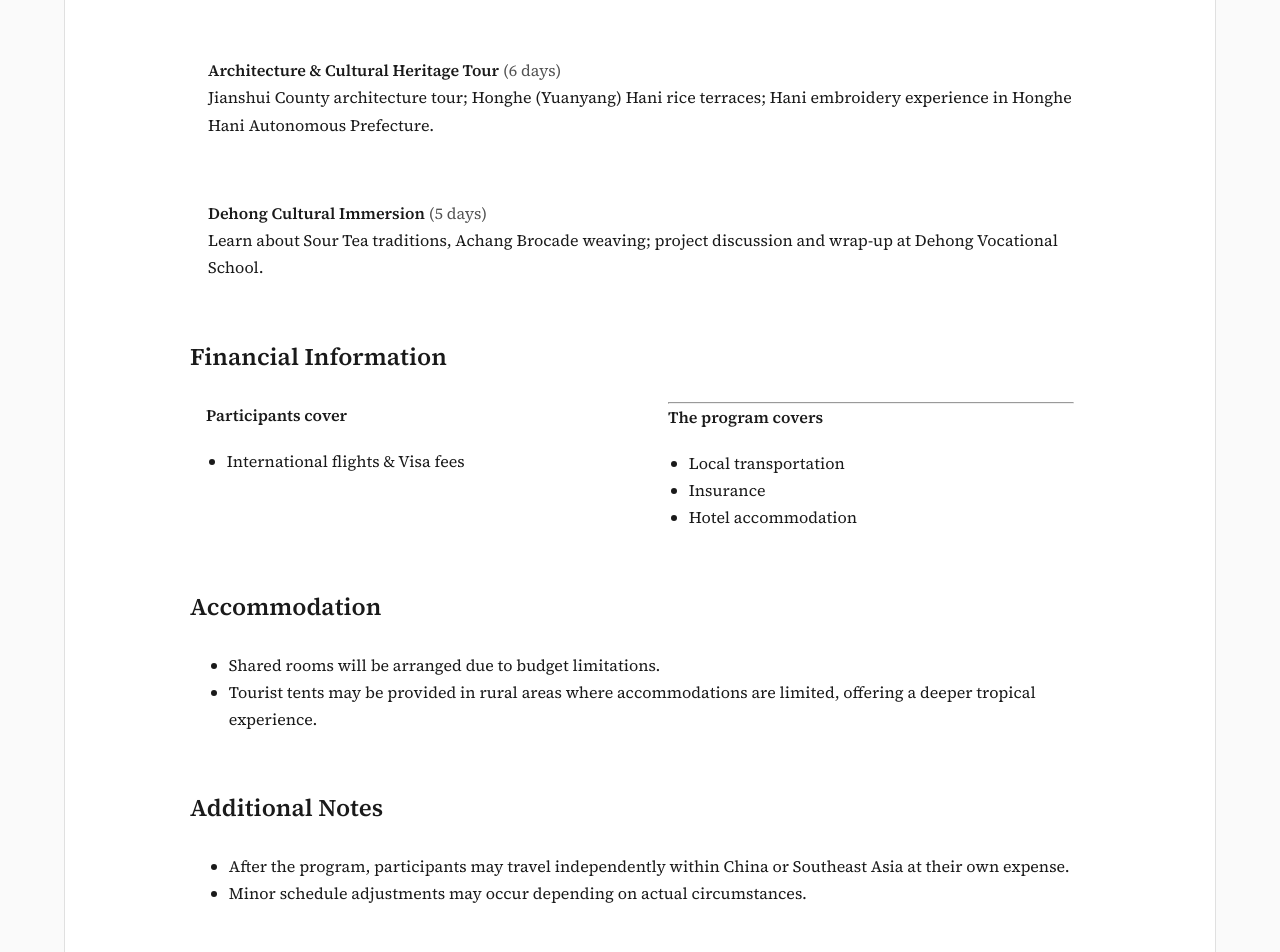
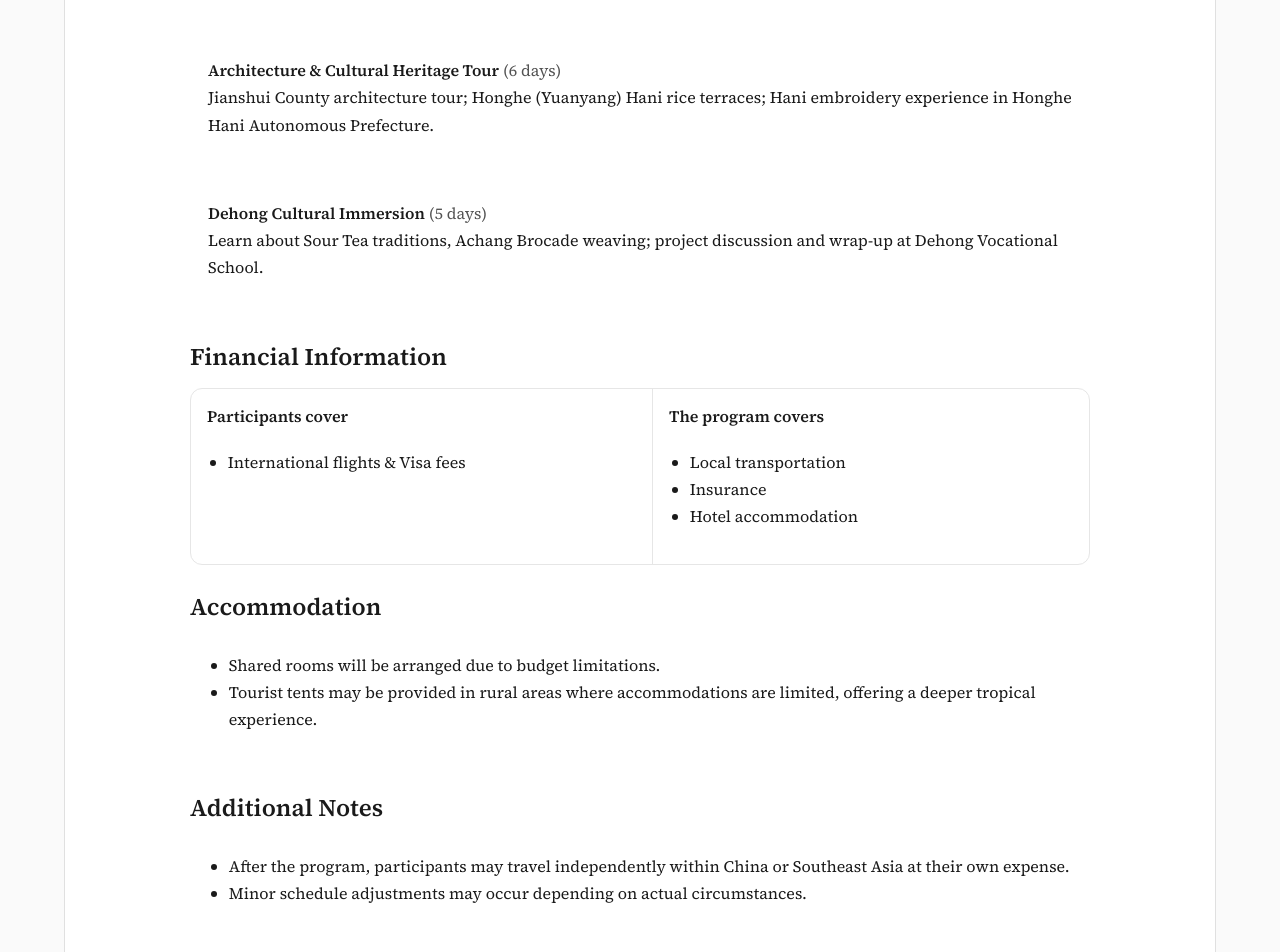
Before and after one commit to thecbec/thecbec.github.io, a Jekyll site: the page built from _posts/2026-01-22-experience-tropical-agriculture-in-yunnan-china.md, in a window 1280 px wide. Shown: the part 852-1804 px from the top of the page. Built offline with Jekyll 4.4.1, drawn with Linux system fonts in a browser that asks for light colours.

Commit message:
Improve financial section and add excerpt

```diff
--- a/_posts/2026-01-22-experience-tropical-agriculture-in-yunnan-china.md
+++ b/_posts/2026-01-22-experience-tropical-agriculture-in-yunnan-china.md
@@ -40,21 +41,22 @@ tags:
 
 <h2 class="wp-block-heading">Financial Information</h2>
 
-<div class="wp-block-columns" style="margin-top:10px;margin-bottom:22px">
-  <div class="wp-block-column" style="border-width:1px;border-radius:10px;padding-top:14px;padding-right:16px;padding-bottom:14px;padding-left:16px">
+<div class="wp-block-group" style="border:1px solid #e6e6e6;border-radius:12px;margin-top:10px;margin-bottom:22px;overflow:hidden">
+  <div class="wp-block-columns" style="margin:0">
+    <div class="wp-block-column" style="padding-top:14px;padding-right:16px;padding-bottom:14px;padding-left:16px">
     <p><strong>Participants cover</strong></p>
     <ul class="wp-block-list">
       <li>International flights &amp; Visa fees</li>
     </ul>
-  </div>
-  <div class="wp-block-column" style="border-width:1px;border-radius:10px;padding-top:14px;padding-right:16px;padding-bottom:14px;padding-left:16px">
-    <hr class="wp-block-separator is-style-wide" />
+    </div>
+    <div class="wp-block-column" style="border-left:1px solid #e6e6e6;padding-top:14px;padding-right:16px;padding-bottom:14px;padding-left:16px">
     <p><strong>The program covers</strong></p>
     <ul class="wp-block-list">
       <li>Local transportation</li>
       <li>Insurance</li>
       <li>Hotel accommodation</li>
     </ul>
+    </div>
   </div>
 </div>
 
```
Also changed, not shown: other parts of _posts/2026-01-22-experience-tropical-agriculture-in-yunnan-china.md (+1 -0 lines).
